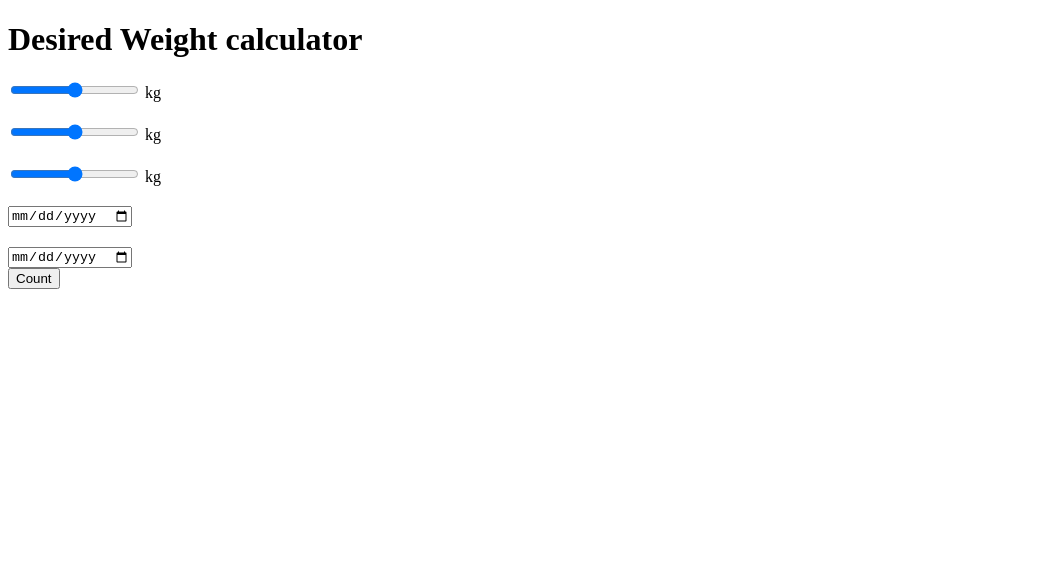
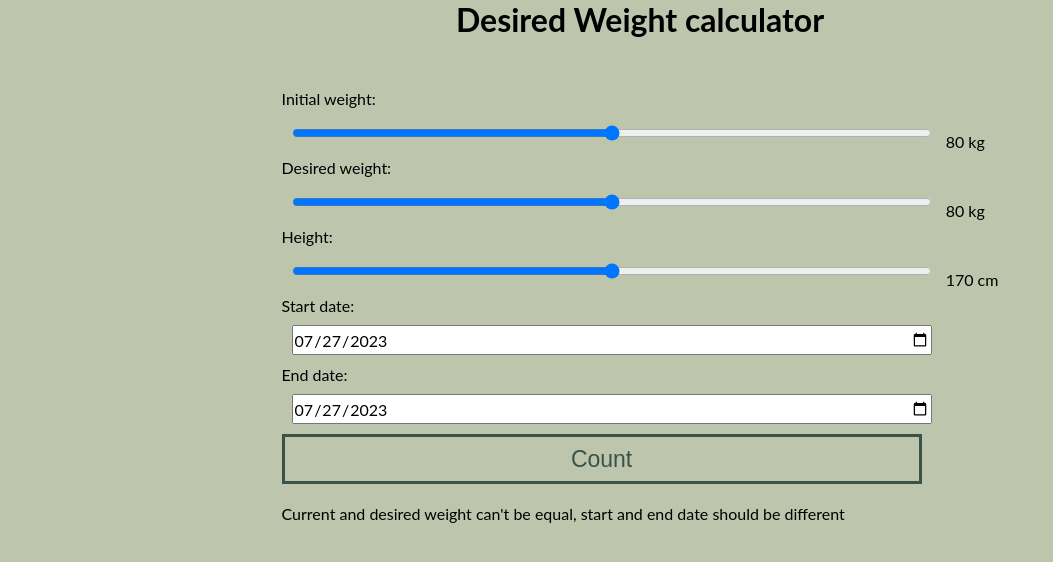
Before and after one commit to MateuszSzczukiewicz/Desired-Weight-CalculatorJS, a plain HTML site: page index.html in a window 1280 px wide. Both pictures are taken after a click on the button "Count". Shown: the whole page, without its empty margins (0-1053 px from the left). Drawn offline with Linux system fonts and the light colour scheme.

Commit message:
Add js methods

```diff
--- a/app.js
+++ b/app.js
@@ -0,0 +1,69 @@
+const calcInitial = document.getElementById('calc-initial')
+const calcInitialSpan = document.getElementById('calc-initial-span')
+const calcDesired = document.getElementById('calc-desired')
+const calcDesiredSpan = document.getElementById('calc-desired-span')
+const calcHeight = document.getElementById('calc-height')
+const calcHeightSpan = document.getElementById('calc-height-span')
+const calcStart = document.getElementById('calc-start')
+const calcEnd = document.getElementById('calc-end')
+const calcCount = document.getElementById('calc-count')
+const calcArticle = document.getElementById('calc-article')
+
+const dateValue = () => {
+    const today = new Date();
+    const year = today.getFullYear();
+    const month = String(today.getMonth() + 1).padStart(2, '0');
+    const day = String(today.getDate()).padStart(2, '0');
+
+    const todayDate = `${year}-${month}-${day}`;
+
+    calcStart.value = todayDate;
+    calcEnd.value = todayDate;
+}
+
+const initialSpanValue = () => {
+    const value = calcInitial.value;
+
+    calcInitialSpan.textContent = `${value} kg`
+}
+
+const desiredSpanValue = () => {
+    const value = calcDesired.value;
+
+    calcDesiredSpan.textContent = `${value} kg`
+}
+
+const heightSpanValue = () => {
+    const value = calcHeight.value;
+
+    calcHeightSpan.textContent = `${value} cm`
+}
+
+const countValue = () => {
+    const initialWeight = parseFloat(calcInitial.value);
+    const desiredWeight = parseFloat(calcDesired.value);
+    const height = parseFloat(calcHeight.value);
+
+    const fluctuate = initialWeight > desiredWeight ? 'lose' : 'gain';
+    const goal = Math.abs(initialWeight - desiredWeight);
+    const currentBMI = (initialWeight / Math.pow((height / 100), 2)).toFixed(1);
+    const desiredBMI = (desiredWeight / Math.pow((height / 100), 2)).toFixed(1);
+
+    if (calcInitial.value === calcDesired.value || calcStart.value === calcEnd.value) {
+        calcArticle.textContent = 'Current and desired weight can\'t be equal, start and end date should be different'
+    } else {
+        calcArticle.textContent = `
+            You want ${fluctuate} ${goal} kg
+            Your current BMI is ${currentBMI} (Overweight)
+            Your desired BMI is ${desiredBMI} (Moderately obese)
+            You should gain 0.80 kg per day
+            You should loose 8.00 kg per week
+        `
+    }
+}
+
+document.addEventListener('DOMContentLoaded', dateValue)
+calcInitial.addEventListener('input', initialSpanValue)
+calcDesired.addEventListener('input', desiredSpanValue)
+calcHeight.addEventListener('input', heightSpanValue)
+calcCount.addEventListener('click', countValue)
--- a/index.html
+++ b/index.html
@@ -12,40 +12,43 @@
   <main class="calc">
     <h1 class="calc__header">Desired Weight calculator</h1>
     <main class="calc__main">
-      <section class="calc__initial">
+      <section class="calc__section">
         <label>
-          <h2 class="calc__title"></h2>
+          <h2 class="calc__title">Initial weight:</h2>
           <input class="calc__input" id="calc-initial" type="range" value="80" min="30" max="130">
-          <span id="calc__initial-span">kg</span>
+          <span id="calc-initial-span">80 kg</span>
         </label>
       </section>
-      <section class="calc__desired">
+      <section class="calc__section">
         <label>
-          <h2 class="calc__title"></h2>
+          <h2 class="calc__title">Desired weight:</h2>
           <input class="calc__input" id="calc-desired" type="range" value="80" min="30" max="130">
-          <span id="calc__desired-span">kg</span>
+          <span id="calc-desired-span">80 kg</span>
         </label>
       </section>
-      <section class="calc__height">
+      <section class="calc__section">
         <label>
-          <h2 class="calc__title"></h2>
+          <h2 class="calc__title">Height:</h2>
           <input class="calc__input" id="calc-height" type="range" value="170" min="120" max="220">
-          <span id="calc__height-span">kg</span>
+          <span id="calc-height-span">170 cm</span>
         </label>
       </section>
-      <section class="calc__start">
+      <section class="calc__section">
         <label>
-          <h2 class="calc__title"></h2>
+          <h2 class="calc__title">Start date:</h2>
           <input class="calc__input" id="calc-start" type="date">
         </label>
       </section>
-      <section class="calc__end">
+      <section class="calc__section">
         <label>
-          <h2 class="calc__title"></h2>
+          <h2 class="calc__title">End date:</h2>
           <input class="calc__input" id="calc-end" type="date">
         </label>
       </section>
       <button class="calc__count" id="calc-count">Count</button>
+      <article class="calc__article" id="calc-article">
+
+      </article>
     </main>
   </main>
 
--- a/style.css
+++ b/style.css
@@ -0,0 +1,67 @@
+* {
+    margin: 0;
+    padding: 0;
+    box-sizing: border-box;
+    user-select: none;
+}
+
+body {
+    font-family: Lato, sans-serif;
+    background-color: #BEC5AD;
+}
+
+.calc {
+    display: flex;
+    align-items: center;
+    justify-content: center;
+    flex-direction: column;
+}
+
+.calc__header {
+    font-size: 32px;
+    margin-bottom: 50px;
+}
+
+.calc__main {
+
+}
+
+.calc__title {
+    font-size: 16px;
+    font-weight: normal;
+}
+
+.calc__input {
+    font-family: Lato, sans-serif;
+    font-size: 16px;
+    width: 50vw;
+    height: 30px;
+    margin: 10px;
+}
+
+
+.calc__section {
+
+}
+
+.calc__count {
+    background-color: #BEC5AD;
+    color: #3B5249;
+    font-size: 23px;
+    border: 3px solid #3B5249;
+    width: 50vw;
+    height: 50px;
+    cursor: pointer;
+    transition: .1s;
+}
+
+.calc__count:hover {
+    color: #fff;
+    background-color: #519872;
+    border: none;
+}
+
+.calc__article {
+    margin-top: 20px;
+    width: 50vw;
+}
```
